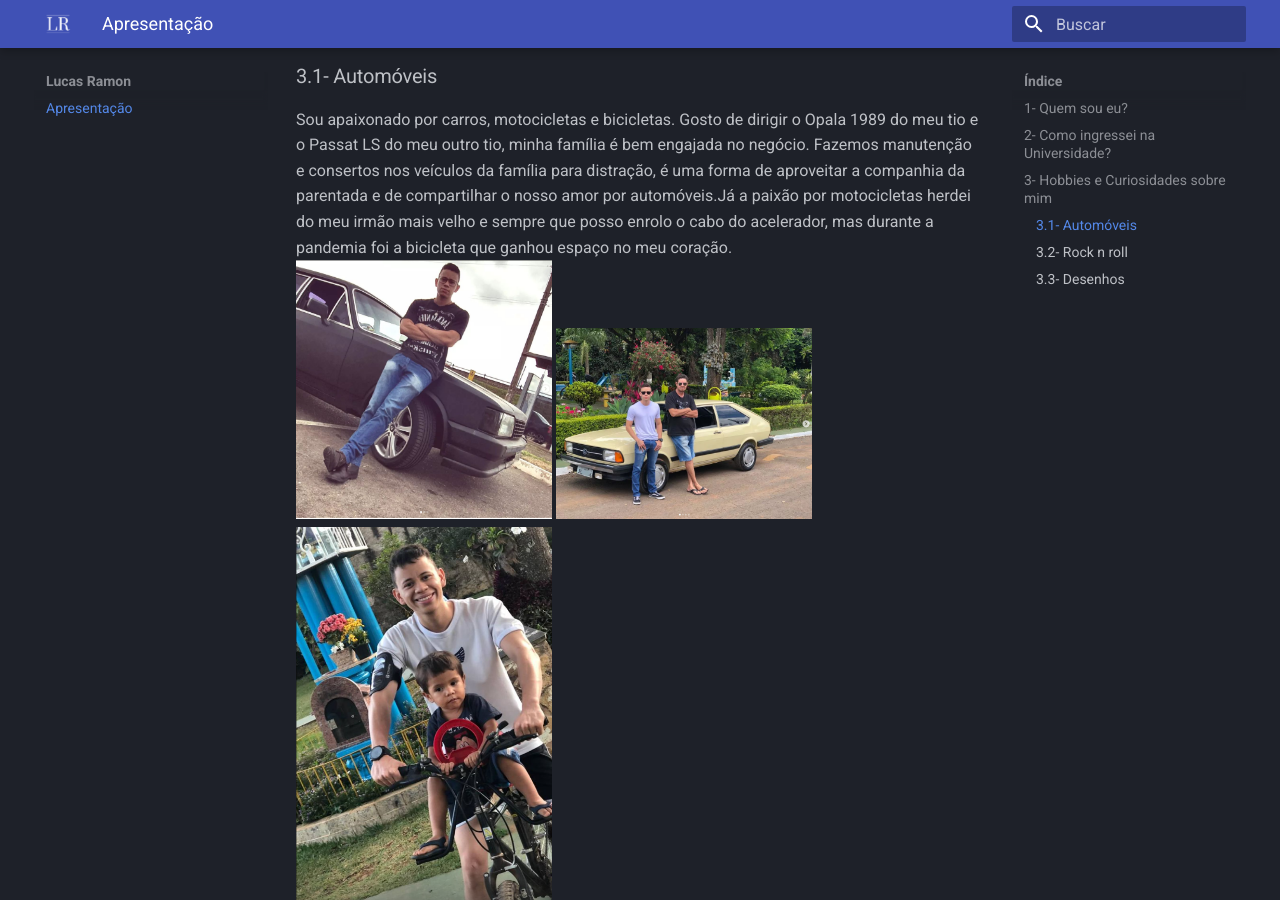
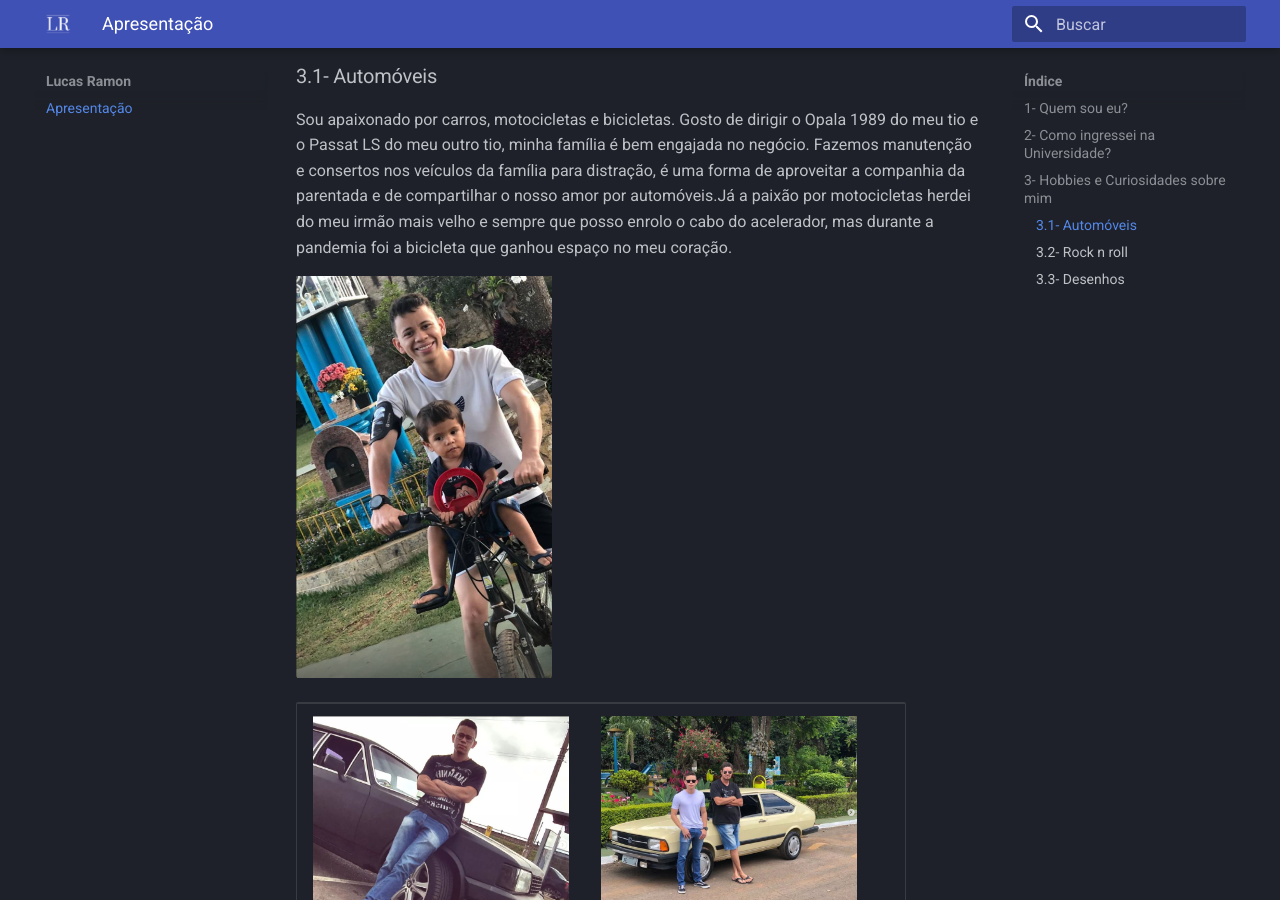
Before and after one commit to lramon2001/lramon2001.github.io, an MkDocs documentation site: the page built from docs/index.md, in a window 1280 px wide and 900 px high, scrolled down 674 px. Built offline with MkDocs 1.6.1 and Material for MkDocs 9.7.7, drawn with Linux system fonts in a browser that asks for light colours.

Commit message:
Update index.md

```diff
--- a/docs/index.md
+++ b/docs/index.md
@@ -15,8 +15,18 @@
 ## 3- Hobbies e Curiosidades sobre mim
 ### 3.1- Automóveis
 Sou apaixonado por carros, motocicletas e bicicletas. Gosto de dirigir o Opala 1989 do meu tio e o Passat LS do meu outro tio, minha família é bem engajada no negócio. Fazemos manutenção e consertos nos veículos da família para distração, é uma forma de aproveitar a companhia da parentada e de compartilhar o nosso amor por automóveis.Já a paixão por motocicletas herdei do meu irmão mais velho e sempre que posso enrolo o cabo do acelerador, mas durante a pandemia foi a bicicleta que ganhou espaço no meu coração.
-<img src="./media/opala.png" width="256" height="256"/> <img src="./media/passat.png" width="256" height="256"/><img src="./media/bike.png" width="256" height="256"/>
+<table>
+<td>
+  <img src="./media/opala.png" width="256" height="256"/>
+</td>
+  <td>
+     <img src="./media/passat.png" width="256" height="256"/>
+</td>
+  <img src="./media/bike.png" width="256" height="256"/>
+  <td>
+</td>
 
+</table>
 ### 3.2- Rock n roll
 Adoro tocar violão ou guitarra, aprendi assitindo aos vídeos do Cifra Club no Youtube. Iron Maiden, Metallica, Engenheiros do Hawaii, Legião Urbana e Raul Seixas são grupos que me agradam.
 
```
